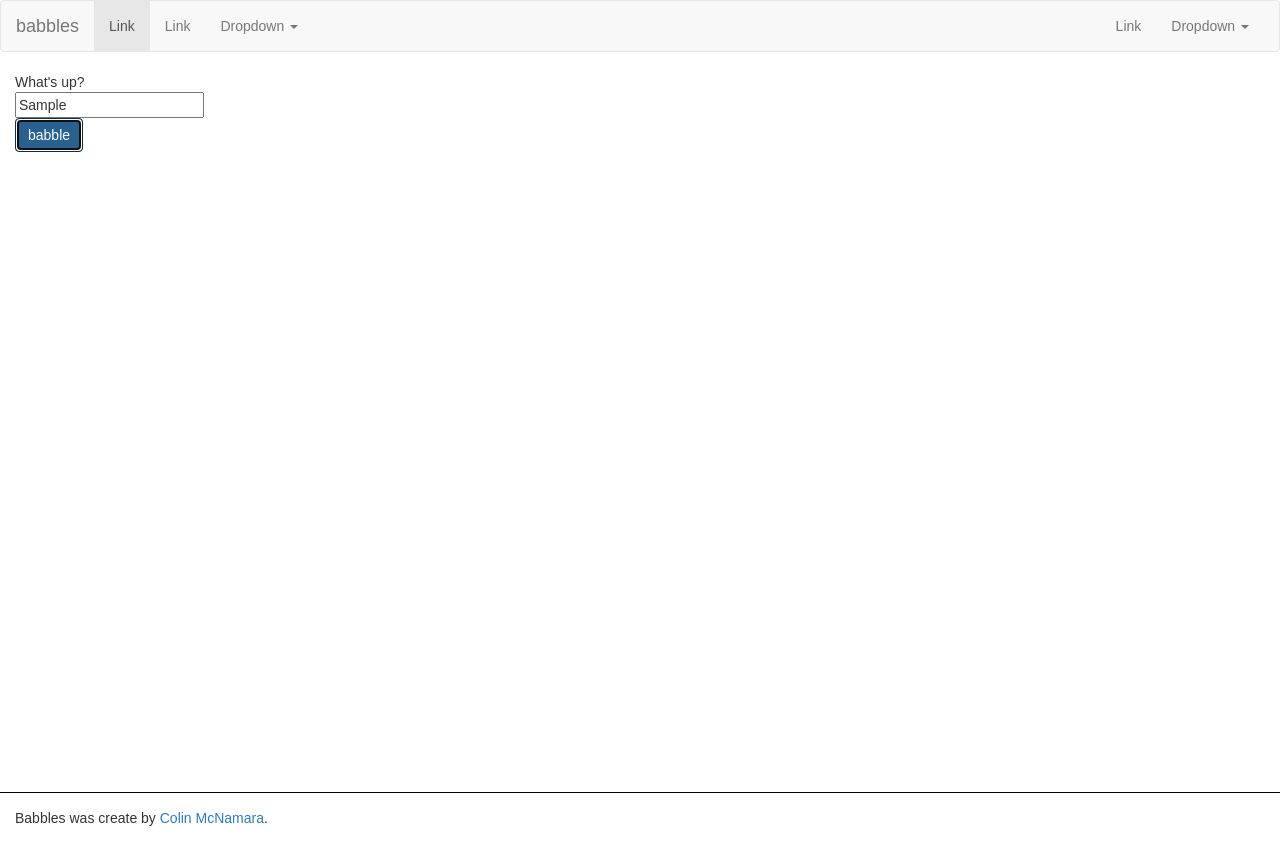
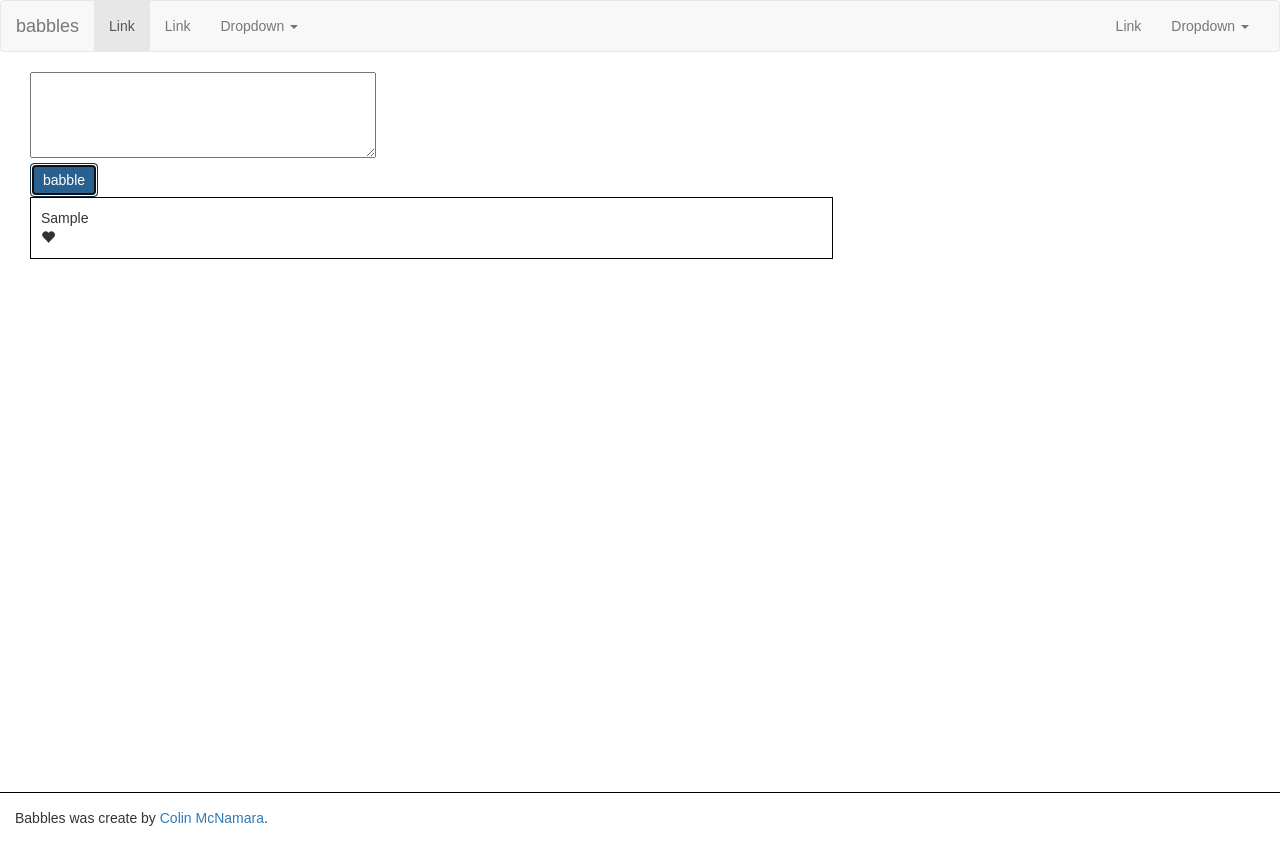
Before and after one commit to coolinmc6/babbles, a React (Create React App) app: page / in a window 1280 px wide. Both pictures are taken after typing "Sample" into the empty fields and a click on the button "babble". Built offline with nearby package versions, Linux system fonts and the light colour scheme.

Commit message:
notes and tweaks

```diff
--- a/src/actions/index.js
+++ b/src/actions/index.js
@@ -3,8 +3,6 @@
 export const CREATE_BABBLE = 'CREATE_BABBLE';
 
 export function createBabble(babble) {
-
-	console.log('Action value: ', babble);
 	return {
 		type: CREATE_BABBLE,
 		payload: babble
--- a/src/containers/BabbleBox.js
+++ b/src/containers/BabbleBox.js
@@ -2,6 +2,7 @@ import React, { Component } from 'react';
 import { connect } from 'react-redux';
 import { createBabble } from '../actions';
 import { bindActionCreators } from 'redux';
+import { generateID } from '../utils/tools.js';
 
 class BabbleBox extends Component {
 
@@ -16,7 +17,6 @@ class BabbleBox extends Component {
 	}
 
 	onBabbleChange(e) {
-		console.log(e.target.value)
 		this.setState({
 			babble: e.target.value
 		})
@@ -24,17 +24,22 @@ class BabbleBox extends Component {
 
 	onBabbleSubmit(e) {
 		e.preventDefault();
-		this.props.createBabble(this.state.babble);
+		const babble = { id: generateID(), user: 1, text: this.state.babble }
+		this.props.createBabble(babble);
+		this.setState({
+			babble: ''
+		});
 
 	}
 
 	render() {
 		return (
-			<div>
+			<div className="col-xs-12 col-sm-8">
 				<form onSubmit={this.onBabbleSubmit}>
-					<div>What's up?</div>
-					<input type="text"
-							onChange={this.onBabbleChange}/>
+					<textarea cols="40" rows="4"
+							type="text"
+							onChange={this.onBabbleChange}
+							value={this.state.babble}/>
 					<br />
 					<button
 						type="submit"
@@ -42,6 +47,14 @@ class BabbleBox extends Component {
 						babble
 					</button>
 				</form>
+				{this.props.babbles.map((babble) => {
+					return (
+						<div key={babble.id} className='babble'>
+							{babble.text}<br />
+							<span className="glyphicon glyphicon-heart" aria-hidden="true"></span>
+						</div>
+					)
+				})}
 			</div>
 		)
 	}
--- a/src/index.css
+++ b/src/index.css
@@ -10,3 +10,7 @@ body {
 	border-top: 1px solid black;
 	padding: 1.5rem;
 }
+.babble {
+	border: 1px solid black;
+	padding: 1rem;
+}
--- a/src/reducers/reducer_babble.js
+++ b/src/reducers/reducer_babble.js
@@ -1,9 +1,8 @@
 export default function(state = [], action) {
 	switch(action.type) {
 		case 'CREATE_BABBLE':
-			console.log('Reducer value: ', action.payload);
-			return [...state, action.payload]
+			return [...state, action.payload];
+		default:
+			return state;
 	}
-	// console.log('Reducer value: ', action.payload);
-	return state;
 }
--- /dev/null
+++ b/src/utils/tools.js
@@ -0,0 +1 @@
+export const generateID = () => Math.floor(Math.random()*1000000);
```
Also changed, not shown: 1 other file (tests, documents, lock files or other folders).
